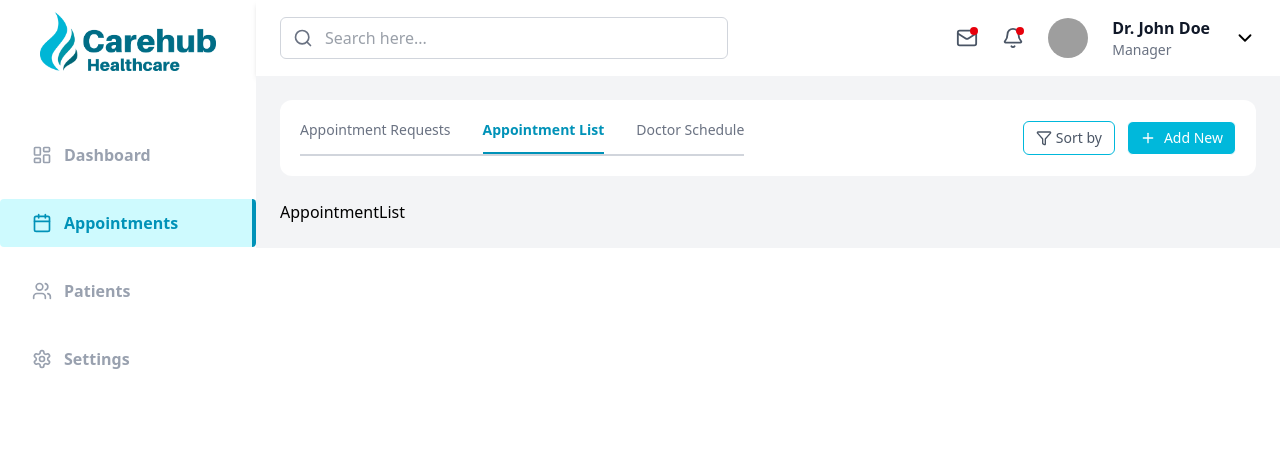
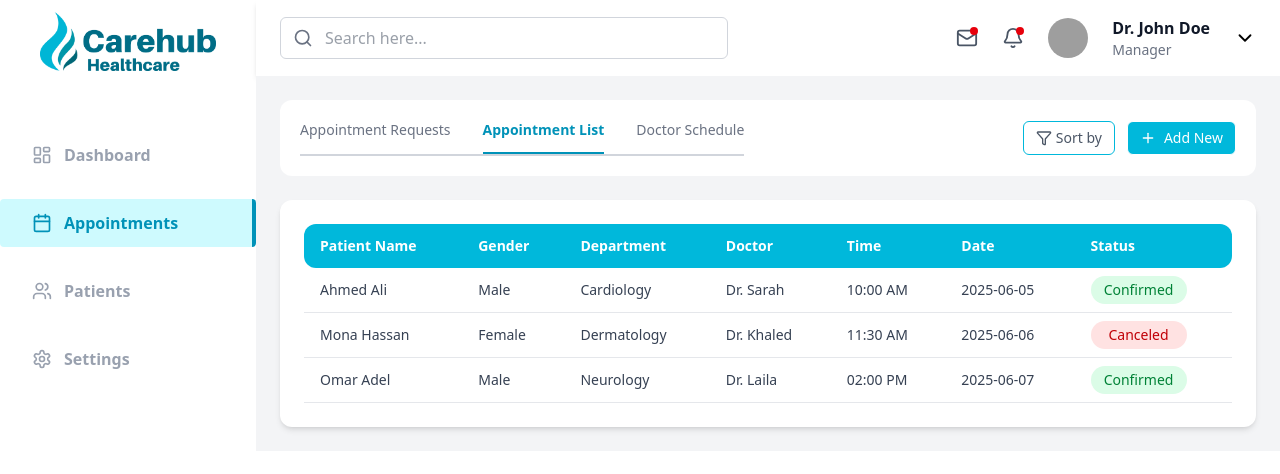
Before and after one commit to mahmoudakrm20/Cure-Hub, a React (Vite) app: page /appointments/list in a window 1280 px wide. Shown: the top 474 px of the page. Built offline with nearby package versions, Linux system fonts and the light colour scheme; grey boxes are pictures that could not be loaded.

Commit message:
Appointments List

```diff
--- a/src/pages/Appointments/AppointmentList.jsx
+++ b/src/pages/Appointments/AppointmentList.jsx
@@ -1,7 +1,78 @@
-import React from 'react'
+const dummyData = [
+  {
+    id: 1,
+    patient: "Ahmed Ali",
+    gender: "Male",
+    department: "Cardiology",
+    doctor: "Dr. Sarah",
+    time: "10:00 AM",
+    date: "2025-06-05",
+    status: "confirmed",
+  },
+  {
+    id: 2,
+    patient: "Mona Hassan",
+    gender: "Female",
+    department: "Dermatology",
+    doctor: "Dr. Khaled",
+    time: "11:30 AM",
+    date: "2025-06-06",
+    status: "canceled",
+  },
+  {
+    id: 3,
+    patient: "Omar Adel",
+    gender: "Male",
+    department: "Neurology",
+    doctor: "Dr. Laila",
+    time: "02:00 PM",
+    date: "2025-06-07",
+    status: "confirmed",
+  },
+];
 
 export default function AppointmentList() {
   return (
-    <div>AppointmentList</div>
-  )
+    <div className="bg-white rounded-xl p-6 shadow-md">
+      <table className="w-full text-left text-sm text-gray-700">
+        <thead className="bg-cyan-500">
+          <tr>
+            <th className="py-3 px-4 text-white font-semibold rounded-l-xl">Patient Name</th>
+            <th className="py-3 px-4 text-white font-semibold">Gender</th>
+            <th className="py-3 px-4 text-white font-semibold">Department</th>
+            <th className="py-3 px-4 text-white font-semibold">Doctor</th>
+            <th className="py-3 px-4 text-white font-semibold">Time</th>
+            <th className="py-3 px-4 text-white font-semibold">Date</th>
+            <th className="py-3 px-4 text-white font-semibold rounded-r-xl">Status</th>
+          </tr>
+        </thead>
+        <tbody>
+          {dummyData.map((item) => (
+            <tr
+              key={item.id}
+              className="border-b border-gray-200 hover:bg-gray-50 transition-colors"
+            >
+              <td className="py-2 px-4 rounded-l-xl">{item.patient}</td>
+              <td className="py-2 px-4">{item.gender}</td>
+              <td className="py-2 px-4">{item.department}</td>
+              <td className="py-2 px-4">{item.doctor}</td>
+              <td className="py-2 px-4">{item.time}</td>
+              <td className="py-2 px-4">{item.date}</td>
+              <td className="py-2 px-4 rounded-r-xl flex gap-3 ">
+                <span
+                  className={` py-1 rounded-full text-m w-24 text-center ${
+                    item.status === "confirmed"
+                      ? "bg-green-100 text-green-700"
+                      : "bg-red-100 text-red-700"
+                  }`}
+                >
+                  {item.status === "confirmed" ? "Confirmed" : "Canceled"}
+                </span>
+              </td>
+            </tr>
+          ))}
+        </tbody>
+      </table>
+    </div>
+  );
 }
--- a/src/pages/Appointments/AppointmentRequests.jsx
+++ b/src/pages/Appointments/AppointmentRequests.jsx
@@ -57,7 +57,7 @@ export default function AppointmentRequests() {
               <td className="py-2 px-4">{item.doctor}</td>
               <td className="py-2 px-4">{item.time}</td>
               <td className="py-2 px-4">{item.date}</td>
-              <td className="py-2 px-4 flex gap-3 ">
+              <td className="py-2 px-4 flex gap-3">
                 <button
                   type="button"
                   className="bg-green-200 rounded-full text-green-600 p-1  hover:bg-green-300 transition cursor-pointer"
```
